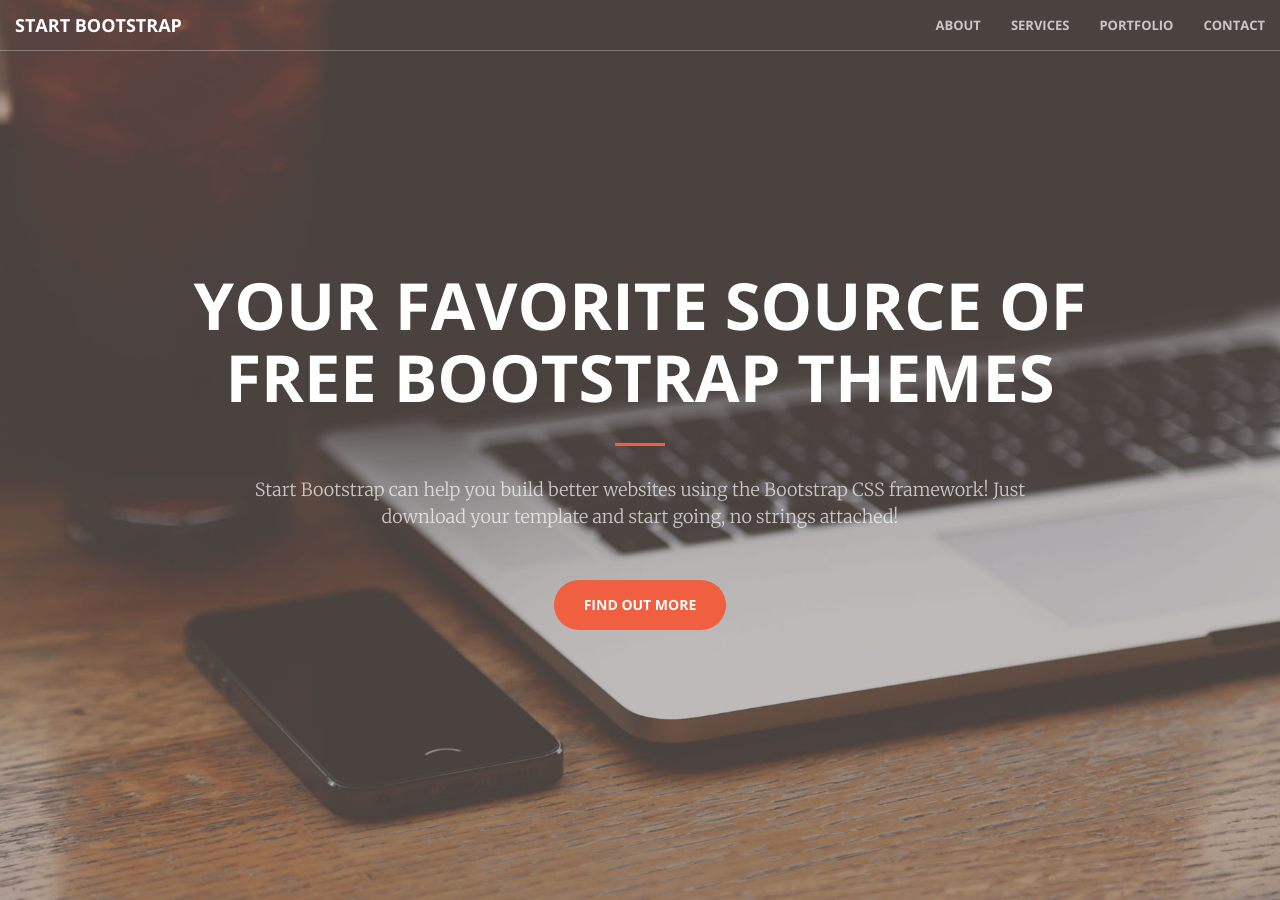
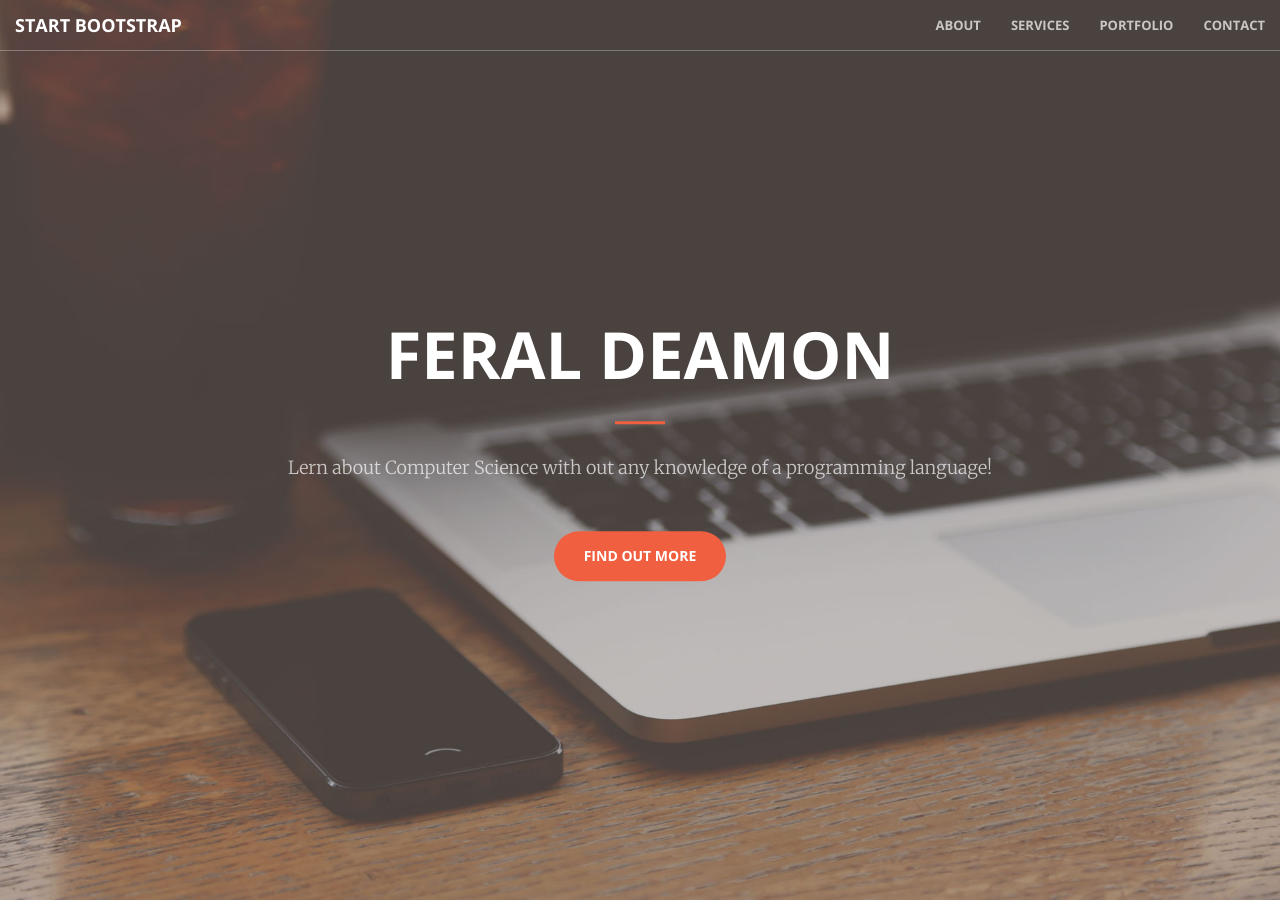
Before and after one commit to feraldeamon/feraldeamon.github.io, a Jekyll site: the page built from index.html, in a window 1280 px wide and 900 px high. Built offline with Jekyll 4.4.1, drawn with Linux system fonts in a browser that asks for light colours.

Commit message:
Updated intro

```diff
--- a/_includes/head.html
+++ b/_includes/head.html
@@ -4,9 +4,9 @@
     <meta http-equiv="X-UA-Compatible" content="IE=edge">
     <meta name="viewport" content="width=device-width, initial-scale=1">
     <meta name="description" content="">
-    <meta name="author" content="">
+    <meta name="author" content="David Hunt">
 
-    <title>Creative - Start Bootstrap Theme</title>
+    <title>Feral Deamon</title>
 
     <!-- Bootstrap Core CSS -->
     <link rel="stylesheet" href="css/bootstrap.min.css" type="text/css">
--- a/_includes/header.html
+++ b/_includes/header.html
@@ -1,9 +1,9 @@
 <header>
     <div class="header-content">
         <div class="header-content-inner">
-            <h1>Your Favorite Source of Free Bootstrap Themes</h1>
+            <h1>Feral Deamon</h1>
             <hr>
-            <p>Start Bootstrap can help you build better websites using the Bootstrap CSS framework! Just download your template and start going, no strings attached!</p>
+            <p>Lern about Computer Science with out any knowledge of a programming language!</p>
             <a href="#about" class="btn btn-primary btn-xl page-scroll">Find Out More</a>
         </div>
     </div>
```
